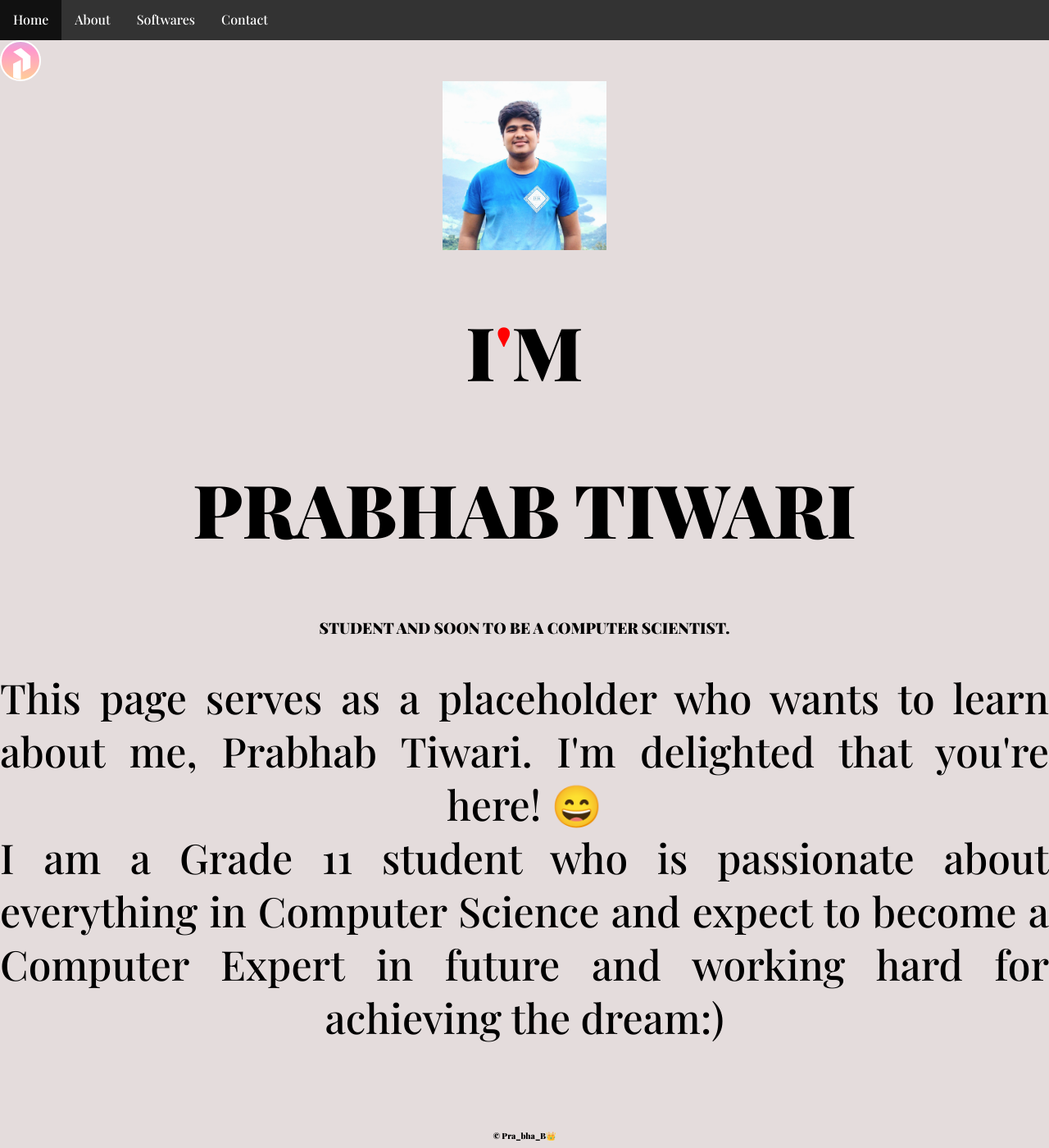
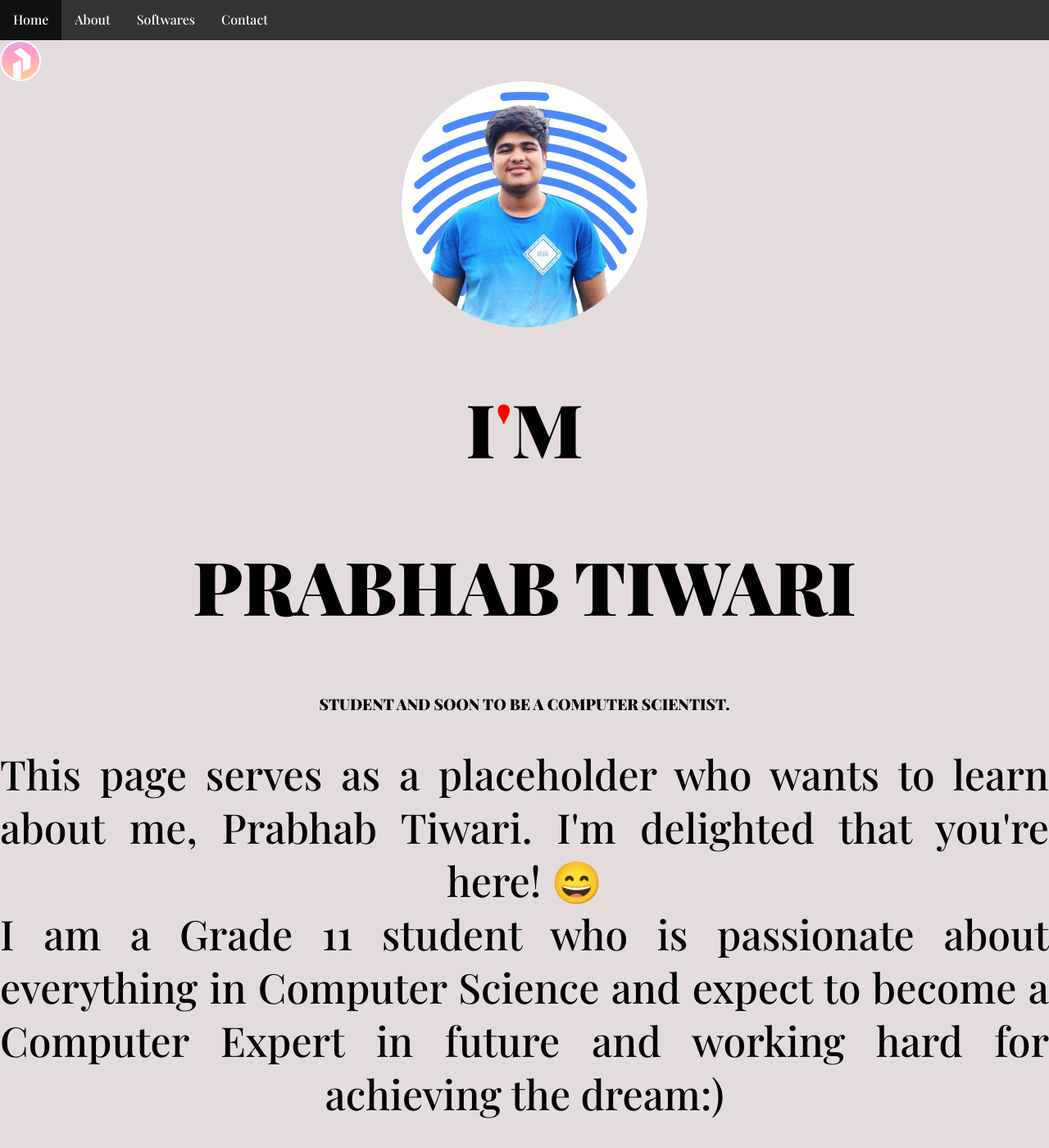
Before and after one commit to PrabhabTiwari/website, a Jekyll site: the page built from index.html, in a window 1280 px wide and 1400 px high. Shown: the whole window at 82% size. Built offline with Jekyll 4.4.1, drawn with Linux system fonts in a browser that asks for light colours.

Commit message:
Update index.html

```diff
--- a/index.html
+++ b/index.html
@@ -4,14 +4,6 @@
 
 layout: base
 ---
-
-<style>
-<meta name="viewport" content="width=device-width, initial-scale=1">
-
-img {
-  border-radius: 50%;
-}
-</style>
 
 
 
@@ -21,7 +13,9 @@ img {
 
 
 
-<img src="IMG20230920132735.jpg" alt="Avatar" style="width:200px">
+
+
+<img src="pffp.png" alt="Avatar" style="width:300px">
 </div>
 
 
```
